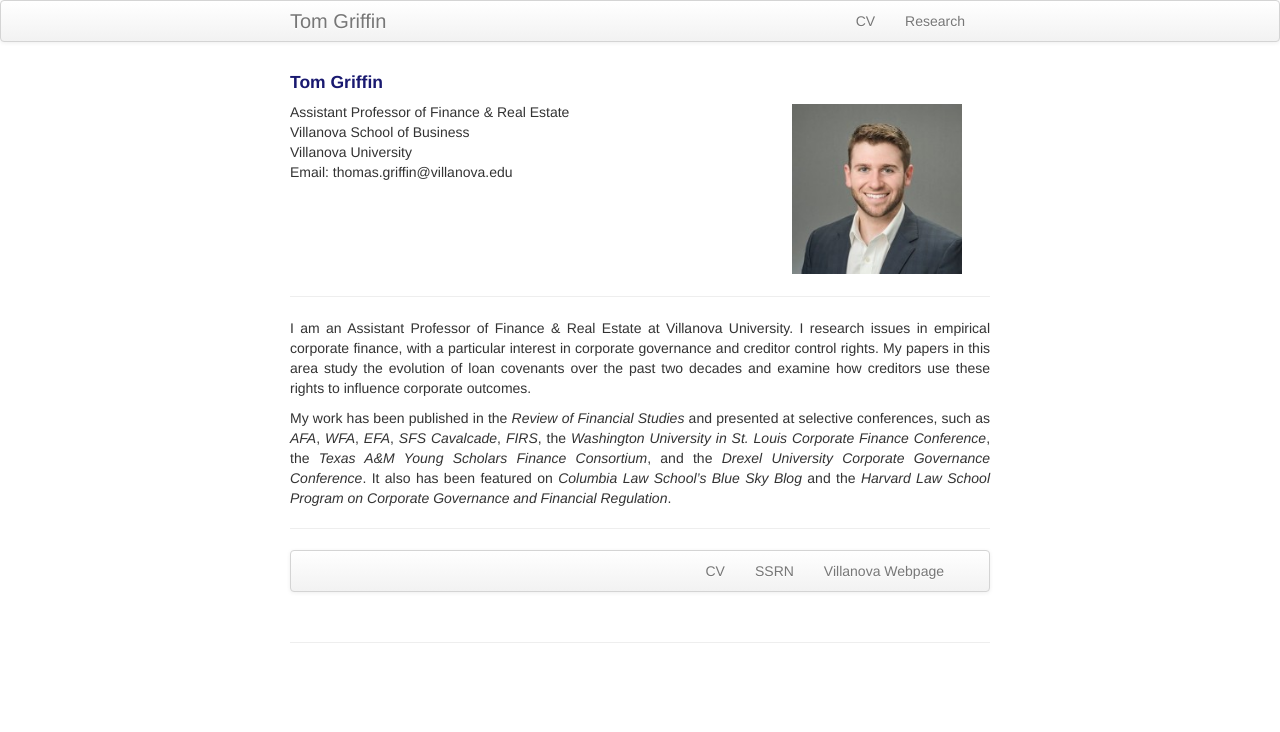
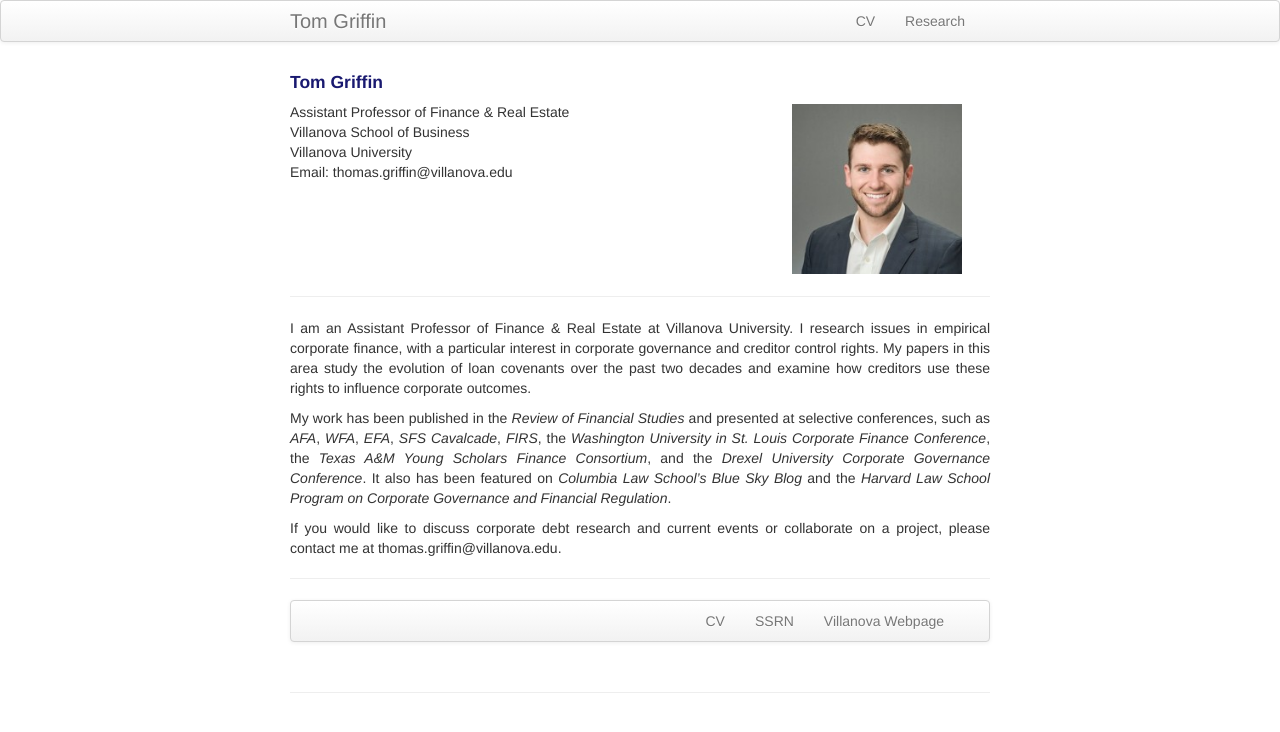
Before and after one commit to ThomasPGriffin/thomaspgriffin.github.io, a Jekyll site: the page built from index.md, in a window 1280 px wide. Shown: the top 732 px of the page. Built offline with Jekyll 4.4.1, drawn with Linux system fonts in a browser that asks for light colours.

Commit message:
Update index.md

```diff
--- a/index.md
+++ b/index.md
@@ -31,6 +31,8 @@ keywords: Tom, Thomas, Griffin, Finance, PhD, Drexel, Villanova, Professor
 
 <p>My work has been published in the <i>Review of Financial Studies</i> and presented at selective conferences, such as <i>AFA</i>, <i>WFA</i>, <i>EFA</i>, <i>SFS Cavalcade</i>, <i>FIRS</i>, the <i>Washington University in St. Louis Corporate Finance Conference</i>, the <i>Texas A&M Young Scholars Finance Consortium</i>, and the <i>Drexel University Corporate Governance Conference</i>. It also has been featured on <i>Columbia Law School’s Blue Sky Blog</i> and the <i>Harvard Law School Program on Corporate Governance and Financial Regulation</i>.</p>
 
+<p>If you would like to discuss corporate debt research and current events or collaborate on a project, please contact me at thomas.griffin@villanova.edu.</p>
+
 </div>
 ---
 <div class="navbar">
```
